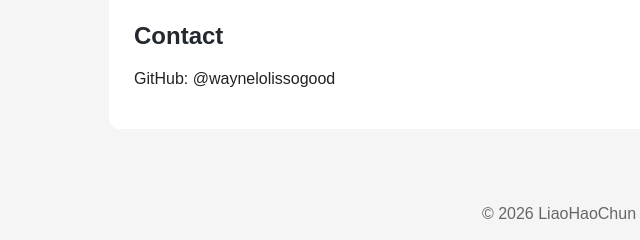
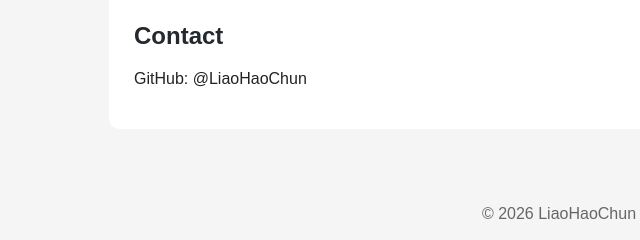
Before and after one commit to LiaoHaoChun/LiaoHaoChun.github.io, a plain HTML site: page index.html in a window 1280 px wide. Shown: the part 684-924 px from the top of the page, 81-721 px from the left. Drawn offline with Linux system fonts and the light colour scheme.

Commit message:
modify html

```diff
--- a/index.html
+++ b/index.html
@@ -32,7 +32,7 @@
 
         <section>
             <h2>Contact</h2>
-            <p>GitHub: @waynelolissogood</p>
+            <p>GitHub: @LiaoHaoChun</p>
         </section>
     </main>
 
```
